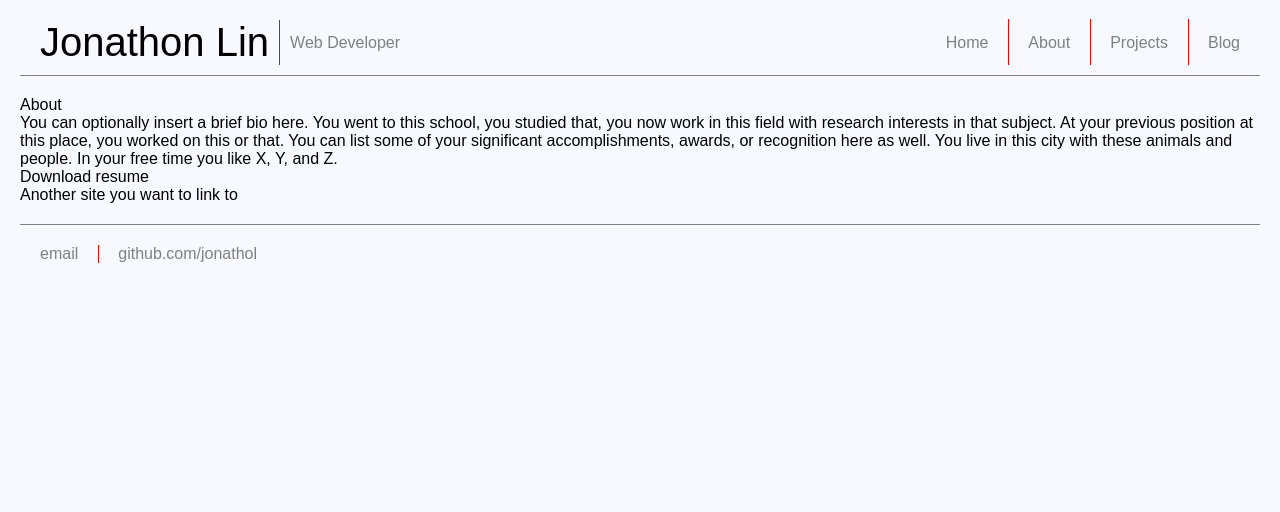
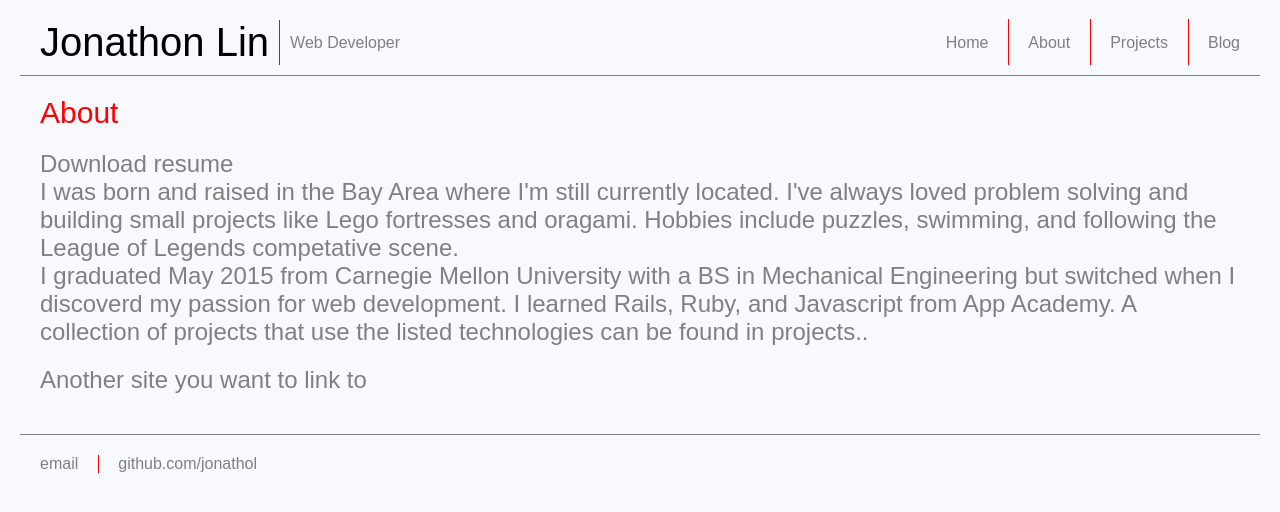
Before and after one commit to jonathol/jonathol.github.io, a Jekyll site: the page built from about/index.html, in a window 1280 px wide. Shown: the top 512 px of the page. Built offline with Jekyll 4.4.1, drawn with Linux system fonts in a browser that asks for light colours; some web fonts are replaced.

Commit message:
changes to home and about

```diff
--- a/_layouts/default.html
+++ b/_layouts/default.html
@@ -6,6 +6,7 @@
 			<link href="https://fonts.googleapis.com/css?family=Aldrich" rel="stylesheet">
 			<link rel="stylesheet" type="text/css" href="/css/main.css">
 			<link rel="stylesheet" type="text/css" href="/css/home.css">
+			<link rel="stylesheet" type="text/css" href="/css/about.css">
 
 		</head>
 		<body>
--- a/about/index.html
+++ b/about/index.html
@@ -5,18 +5,19 @@ title: About Jonathon Lin
 
 		<div class="about">
 			<h1>About</h1>
+			<a href="resume.pdf" class="download" title="Download resume as PDF" download>Download resume</a>
 			<p>
-        You can optionally insert a brief bio here.
-        You went to this school, you studied that,
-        you now work in this field with research interests in that subject.
-        At your previous position at this place, you worked on this or that.
-        You can list some of your significant accomplishments,
-        awards, or recognition here as well.
-        You live in this city with these animals and people.
-        In your free time you like X, Y, and Z.
+				I was born and raised in the Bay Area where I'm still currently located.
+				I've always loved problem solving and building small projects like Lego
+				fortresses and oragami. Hobbies include puzzles, swimming, and following
+				the League of Legends competative scene.
+				<br>
+        I graduated May 2015 from Carnegie Mellon University with a BS in
+				Mechanical Engineering but switched when I discoverd my passion for web
+				development. I learned Rails, Ruby, and Javascript from App Academy. A
+				collection of projects that use the listed technologies can be found in
+				<a href="/projects">projects.</a>.
       </p>
-
-			<a href="resume.pdf" class="download" title="Download resume as PDF" download>Download resume</a>
 
 			<ul class="contacts">
 				<li><a href="#">Another site you want to link to</a></li>
--- /dev/null
+++ b/css/about.css
@@ -0,0 +1,21 @@
+.about {
+  margin: 20px;
+}
+
+.about h1 {
+  font-size: 30px;
+  color: red;
+  margin-bottom: 20px;
+}
+
+.about p {
+  font-size: 24px;
+  color: grey;
+  margin-bottom: 20px;
+}
+
+.about a {
+  font-size: 24px;
+  color: grey;
+  margin-bottom: 20px;
+}
--- a/css/home.css
+++ b/css/home.css
@@ -12,7 +12,3 @@
   font-size: 24px;
   color: grey;
 }
-
-.blurb p a {
-  text-decoration: underline;
-}
--- a/index.html
+++ b/index.html
@@ -9,6 +9,6 @@ title: Jonathon Lin
 		I previously studied mechanical engineering at Carnegie Mellon University, but moved to web development after
 		discovering my passion for the field.
 		<br><br>
-		<a href="/blog">Read more about my adventures as a web developer!</a>
+		<a href="/blog">Read more about my adventures as a web developer in my blog!</a>
 	</p>
 </div><!-- /.blurb -->
```
